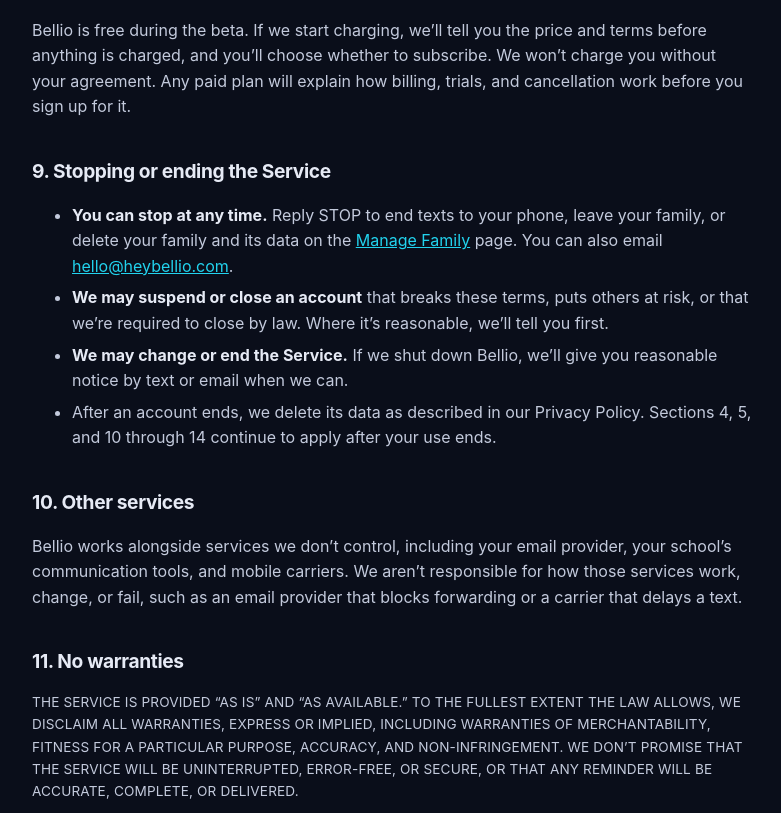
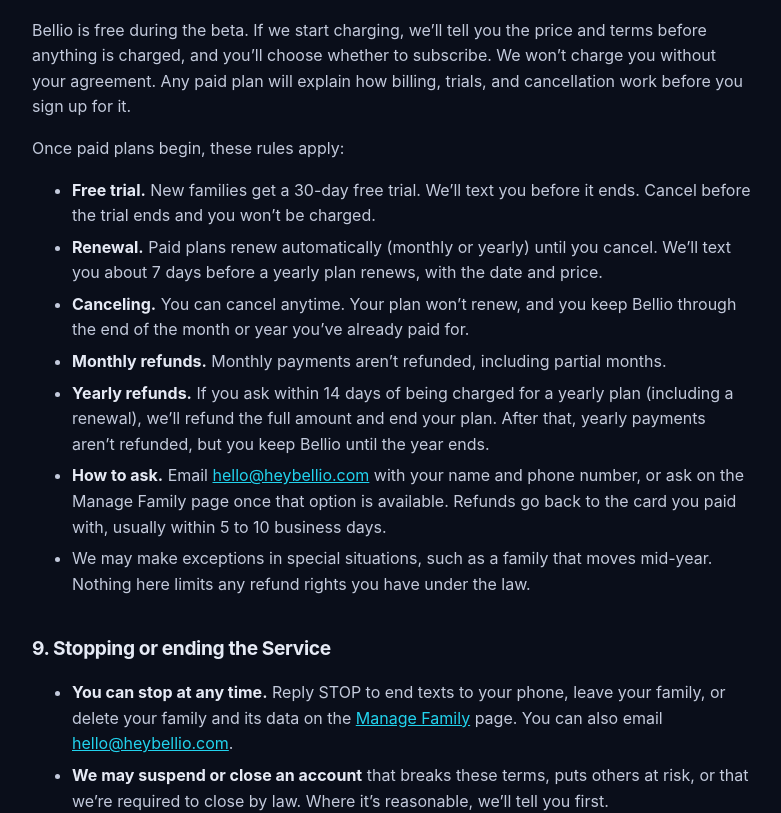
Before and after one commit to lancehenry/bellio-site, a Next.js app: page /terms-of-service in a window 1280 px wide. Shown: the part 2320-3133 px from the top of the page, without its empty margins (248-1029 px from the left). Built offline with nearby package versions, Linux system fonts and the light colour scheme.

Commit message:
Add files via upload

```diff
--- a/app/terms-of-service/page.js
+++ b/app/terms-of-service/page.js
@@ -120,6 +120,39 @@ export default function TermsOfService() {
         charge you without your agreement. Any paid plan will explain how billing, trials, and
         cancellation work before you sign up for it.
       </p>
+      <p>Once paid plans begin, these rules apply:</p>
+      <ul>
+        <li>
+          <strong>Free trial.</strong> New families get a {site.pricing.trialDays}-day free trial. We&rsquo;ll
+          text you before it ends. Cancel before the trial ends and you won&rsquo;t be charged.
+        </li>
+        <li>
+          <strong>Renewal.</strong> Paid plans renew automatically (monthly or yearly) until you cancel. We&rsquo;ll
+          text you about {site.pricing.renewalReminderDays} days before a yearly plan renews, with the date and
+          price.
+        </li>
+        <li>
+          <strong>Canceling.</strong> You can cancel anytime. Your plan won&rsquo;t renew, and you keep{" "}
+          {site.name} through the end of the month or year you&rsquo;ve already paid for.
+        </li>
+        <li>
+          <strong>Monthly refunds.</strong> Monthly payments aren&rsquo;t refunded, including partial months.
+        </li>
+        <li>
+          <strong>Yearly refunds.</strong> If you ask within {site.pricing.refundDays} days of being charged for a
+          yearly plan (including a renewal), we&rsquo;ll refund the full amount and end your plan. After that,
+          yearly payments aren&rsquo;t refunded, but you keep {site.name} until the year ends.
+        </li>
+        <li>
+          <strong>How to ask.</strong> Email {email} with your name and phone number, or ask on the
+          Manage Family page once that option is available. Refunds go back to the card you paid with, usually
+          within 5 to 10 business days.
+        </li>
+        <li>
+          We may make exceptions in special situations, such as a family that moves mid-year. Nothing here limits
+          any refund rights you have under the law.
+        </li>
+      </ul>
 
       <h2>9. Stopping or ending the Service</h2>
       <ul>
@@ -135,7 +168,7 @@ export default function TermsOfService() {
         </li>
         <li>
           <strong>We may change or end the Service.</strong> If we shut down {site.name}, we&rsquo;ll give
-          you reasonable notice by text or email when we can.
+          you reasonable notice by text or email when we can, and refund the unused part of any yearly plan.
         </li>
         <li>
           After an account ends, we delete its data as described in our Privacy Policy. Sections 4, 5, and
--- a/site.config.js
+++ b/site.config.js
@@ -24,6 +24,9 @@ const site = {
     monthly: 7, // dollars per family per month
     yearly: 60, // dollars per family per year
     trialDays: 30,
+    // Refund policy (shown in the Terms and on the pricing page):
+    refundDays: 14, // full refund on a yearly plan if asked within this many days of the charge
+    renewalReminderDays: 7, // we text this many days before a yearly plan renews
   },
 };
 
```
Also changed, not shown: app/pricing/page.js (+21 -2 lines).
